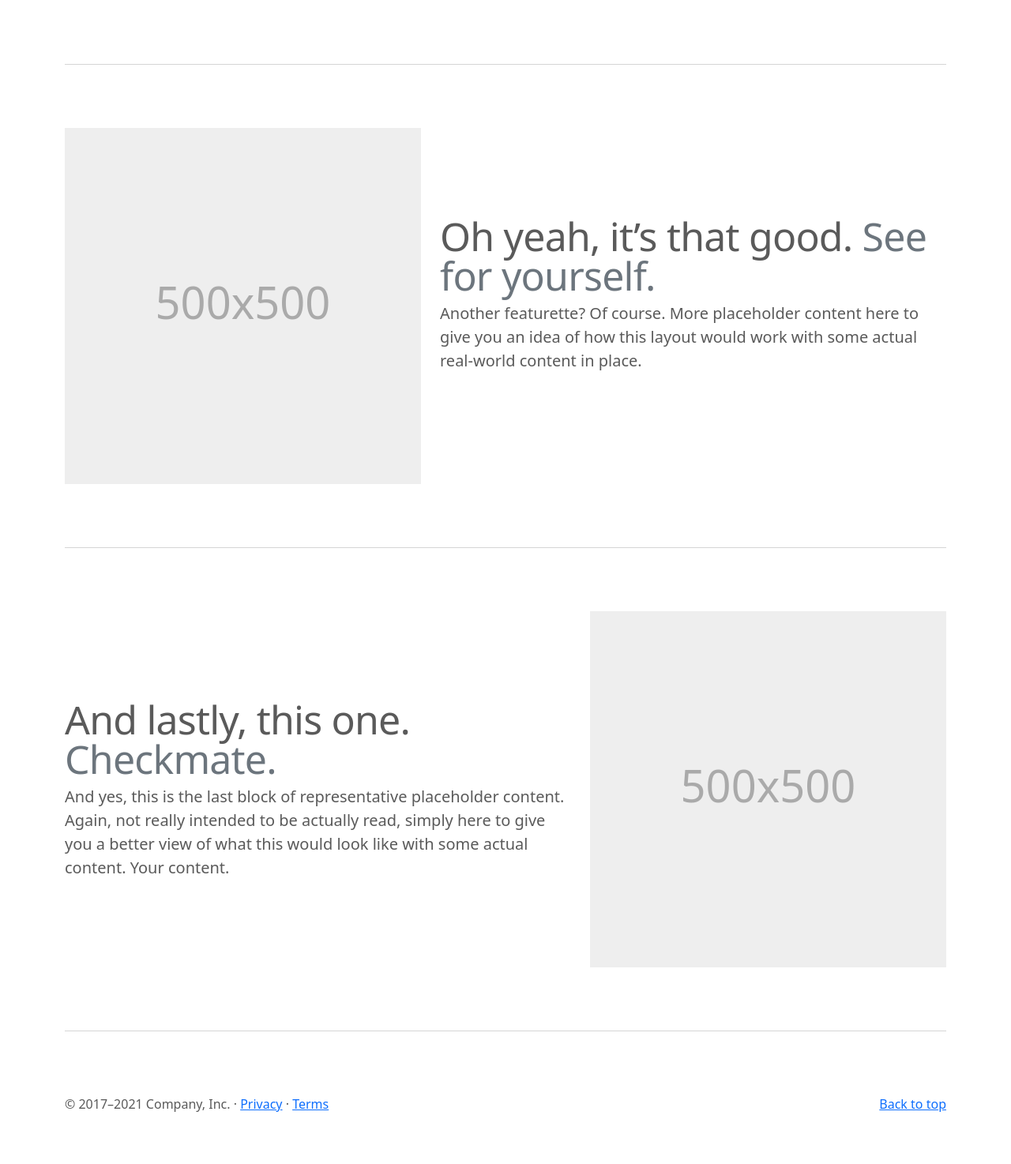
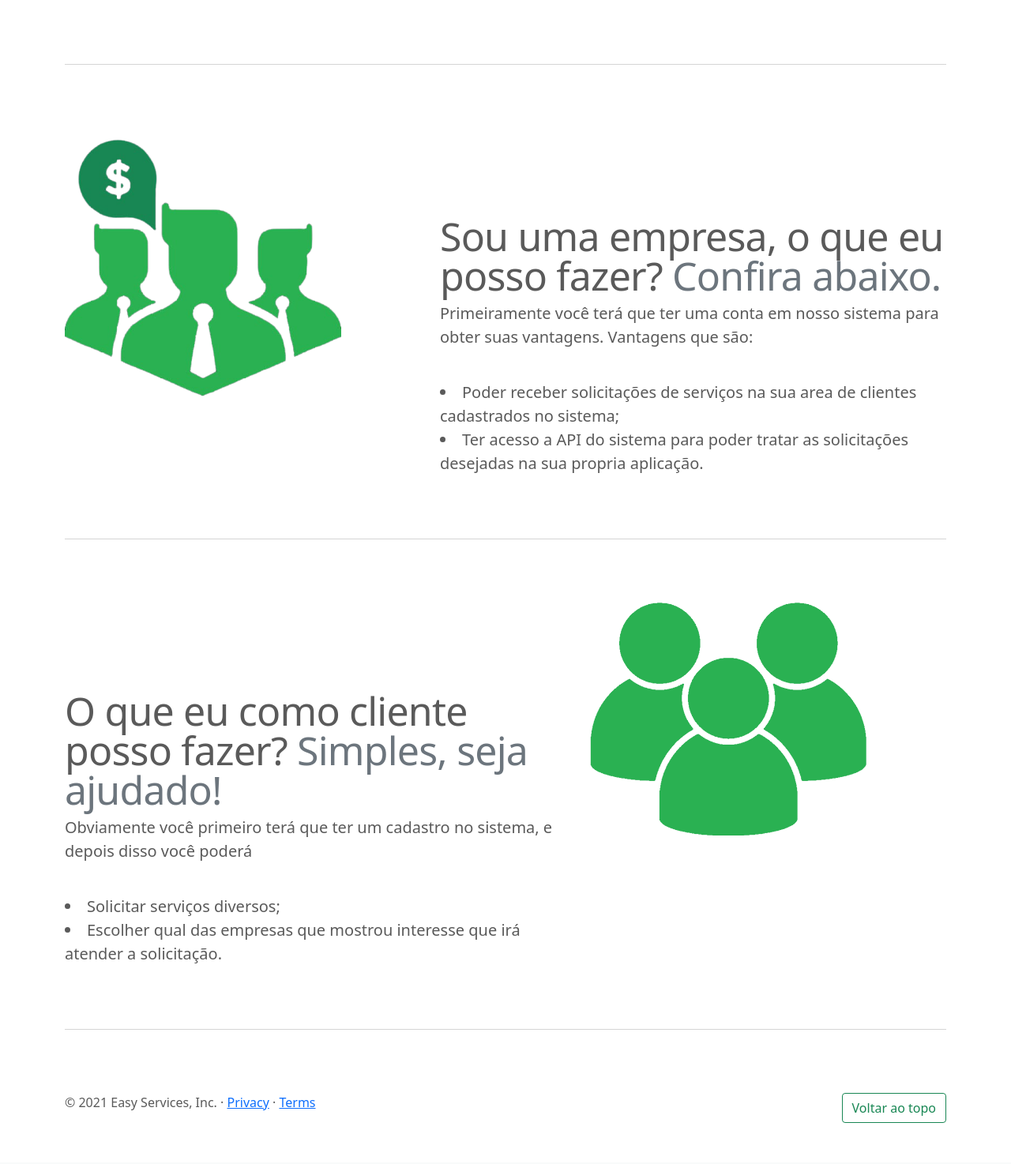
Before and after one commit to luks360/projetoES, a PHP site: page /src/frontend/views/pages/index.html in a window 1280 px wide. Shown: the part 1860-3334 px from the top of the page at 79% size. After the commit the page ends 3282 px from the top, so only its background shows below. Run offline with PHP 8.4, Linux system fonts and the light colour scheme.

Commit message:
v. 0.2: elementos complementares da Home

```diff
--- a/public/css/carousel.css
+++ b/public/css/carousel.css
@@ -111,3 +111,7 @@ body {
       margin-top: 7rem;
     }
   }
+
+.logoName {
+    color: #2ab152;
+}
--- a/src/frontend/views/pages/index.html
+++ b/src/frontend/views/pages/index.html
@@ -31,7 +31,7 @@
         <nav class="navbar navbar-expand-md navbar-dark fixed-top bg-dark">
             <div class="container-fluid">
                 <a class="navbar-brand" href="#">
-                    <h4>Easy Services</h4>
+                    <h4 class="logoName">Easy Services</h4>
                 </a>
                 <button class="navbar-toggler" type="button" data-bs-toggle="collapse" data-bs-target="#navbarCollapse"
                     aria-controls="navbarCollapse" aria-expanded="false" aria-label="Toggle navigation">
@@ -211,19 +211,14 @@
 
             <div class="row featurette">
                 <div class="col-md-7 order-md-2">
-                    <h2 class="featurette-heading">Oh yeah, it’s that good. <span class="text-muted">See for
-                            yourself.</span></h2>
-                    <p class="lead">Another featurette? Of course. More placeholder content here to give you an idea of
-                        how this layout would work with some actual real-world content in place.</p>
+                    <h2 class="featurette-heading">Sou uma empresa, o que eu posso fazer? <span class="text-muted">Confira abaixo.</span></h2>
+                    <p class="lead">Primeiramente você terá que ter uma conta em nosso sistema para obter suas vantagens. Vantagens que são: </p><br/>
+                    <li class="lead">Poder receber solicitações de serviços na sua area de clientes cadastrados no sistema;</li>
+                    <li class="lead">Ter acesso a API do sistema para poder tratar as solicitações desejadas na sua propria aplicação.</li>
                 </div>
                 <div class="col-md-5 order-md-1">
-                    <svg class="bd-placeholder-img bd-placeholder-img-lg featurette-image img-fluid mx-auto" width="500"
-                        height="500" xmlns="http://www.w3.org/2000/svg" role="img" aria-label="Placeholder: 500x500"
-                        preserveAspectRatio="xMidYMid slice" focusable="false">
-                        <title>Placeholder</title>
-                        <rect width="100%" height="100%" fill="#eee" /><text x="50%" y="50%" fill="#aaa"
-                            dy=".3em">500x500</text>
-                    </svg>
+                    <img class="bd-placeholder-img bd-placeholder-img-lg featurette-image img-fluid mx-auto" src="/public/img/empresas.png" width="350"
+                        height="350" role="img" />
 
                 </div>
             </div>
@@ -232,20 +227,14 @@
 
             <div class="row featurette">
                 <div class="col-md-7">
-                    <h2 class="featurette-heading">And lastly, this one. <span class="text-muted">Checkmate.</span></h2>
-                    <p class="lead">And yes, this is the last block of representative placeholder content. Again, not
-                        really intended to be actually read, simply here to give you a better view of what this would
-                        look like with some actual content. Your content.</p>
+                    <h2 class="featurette-heading">O que eu como cliente posso fazer? <span class="text-muted">Simples, seja ajudado!</span></h2>
+                    <p class="lead">Obviamente você primeiro terá que ter um cadastro no sistema, e depois disso você poderá </p><br/>
+                    <li class="lead">Solicitar serviços diversos;</li>
+                    <li class="lead">Escolher qual das empresas que mostrou interesse que irá atender a solicitação.</li>
                 </div>
                 <div class="col-md-5">
-                    <svg class="bd-placeholder-img bd-placeholder-img-lg featurette-image img-fluid mx-auto" width="500"
-                        height="500" xmlns="http://www.w3.org/2000/svg" role="img" aria-label="Placeholder: 500x500"
-                        preserveAspectRatio="xMidYMid slice" focusable="false">
-                        <title>Placeholder</title>
-                        <rect width="100%" height="100%" fill="#eee" /><text x="50%" y="50%" fill="#aaa"
-                            dy=".3em">500x500</text>
-                    </svg>
-
+                    <img class="bd-placeholder-img bd-placeholder-img-lg featurette-image img-fluid mx-auto" src="/public/img/clientes.png" width="350"
+                        height="350" role="img" />
                 </div>
             </div>
 
@@ -258,8 +247,8 @@
 
         <!-- FOOTER -->
         <footer class="container">
-            <p class="float-end"><a href="#">Back to top</a></p>
-            <p>&copy; 2017–2021 Company, Inc. &middot; <a href="#">Privacy</a> &middot; <a href="#">Terms</a></p>
+            <p class="float-end"><a href="#"><button class="topo btn btn-outline-success">Voltar ao topo</button></a></p>
+            <p>&copy; 2021 Easy Services, Inc. &middot; <a href="#">Privacy</a> &middot; <a href="#">Terms</a></p>
         </footer>
     </main>
 
```
Also changed, not shown: public/img/clientes.png (added), public/img/empresas.png (added).
